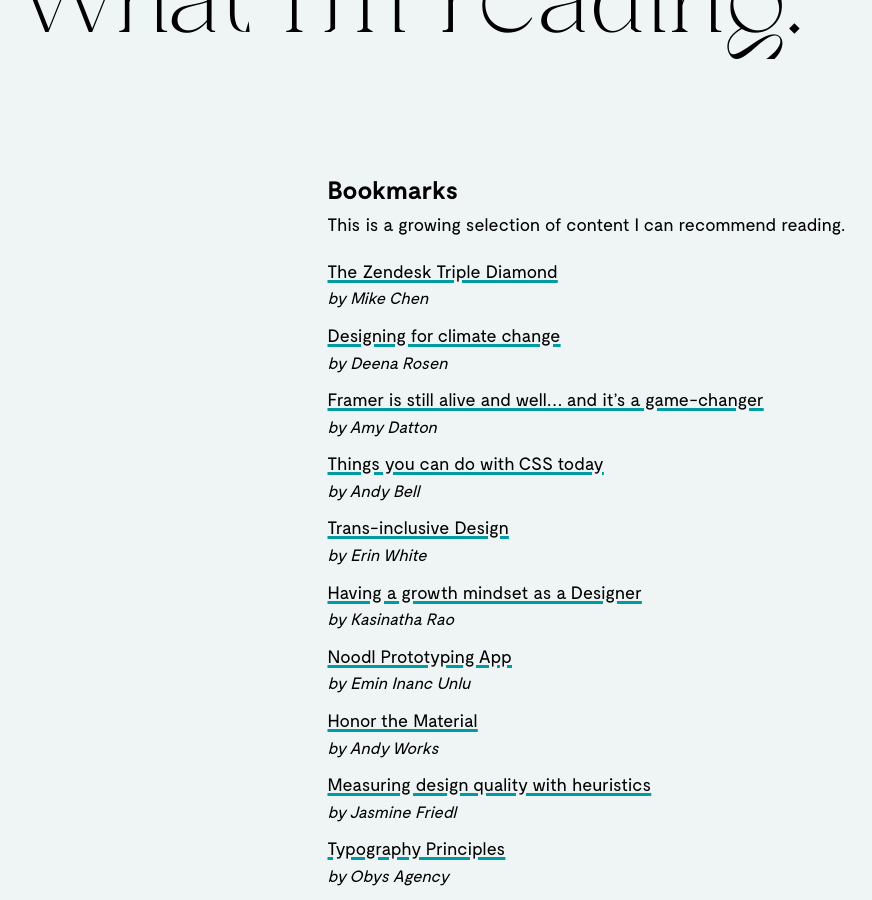
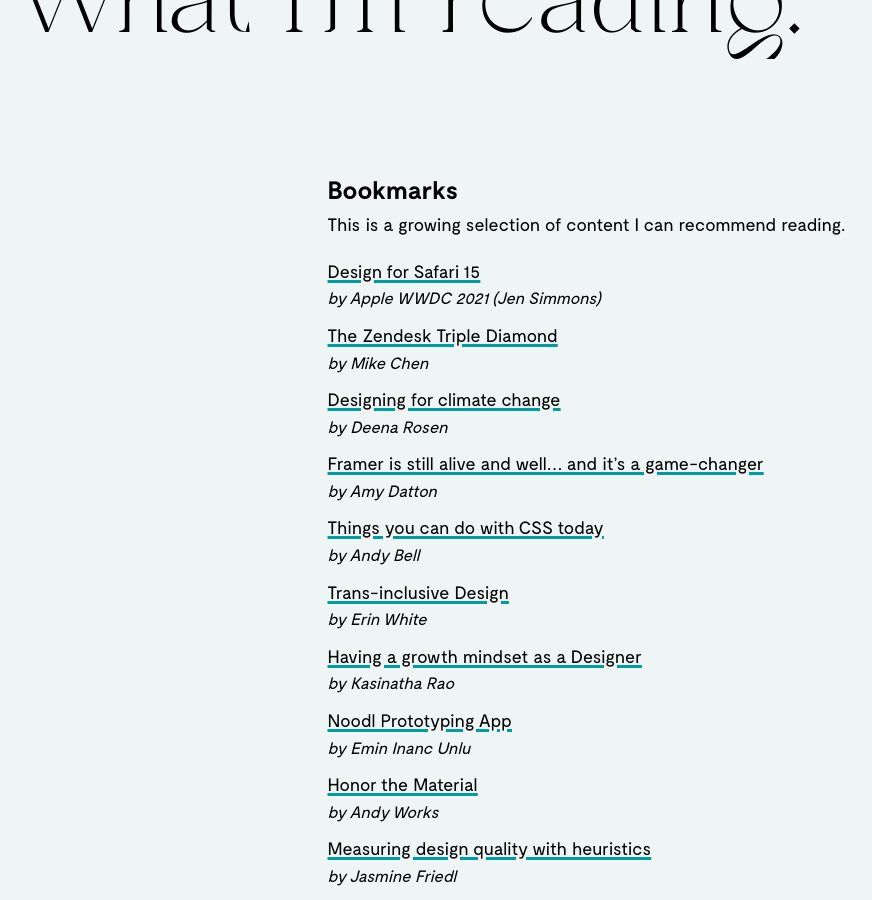
Before and after one commit to jacoblindstrm/jacoblindstrm.github.io, a Jekyll site: the page built from _posts/2020-04-01-what-im-reading.html, in a window 1280 px wide and 900 px high, scrolled down 337 px. Shown: the whole window, without its empty margins (157-1029 px from the left). Built offline with Jekyll 4.4.1, drawn with Linux system fonts in a browser that asks for light colours; comment, search, counter and statistics services are not loaded.

Commit message:
Update articles.yml

```diff
--- a/_data/articles.yml
+++ b/_data/articles.yml
@@ -1,3 +1,6 @@
+- title: Design for Safari 15
+  url: https://developer.apple.com/videos/play/wwdc2021/10029/
+  author: Apple WWDC 2021 (Jen Simmons)
 - title: The Zendesk Triple Diamond
   url: https://medium.com/zendesk-creative-blog/the-zendesk-triple-diamond-process-fd857a11c179
   author: Mike Chen
```
